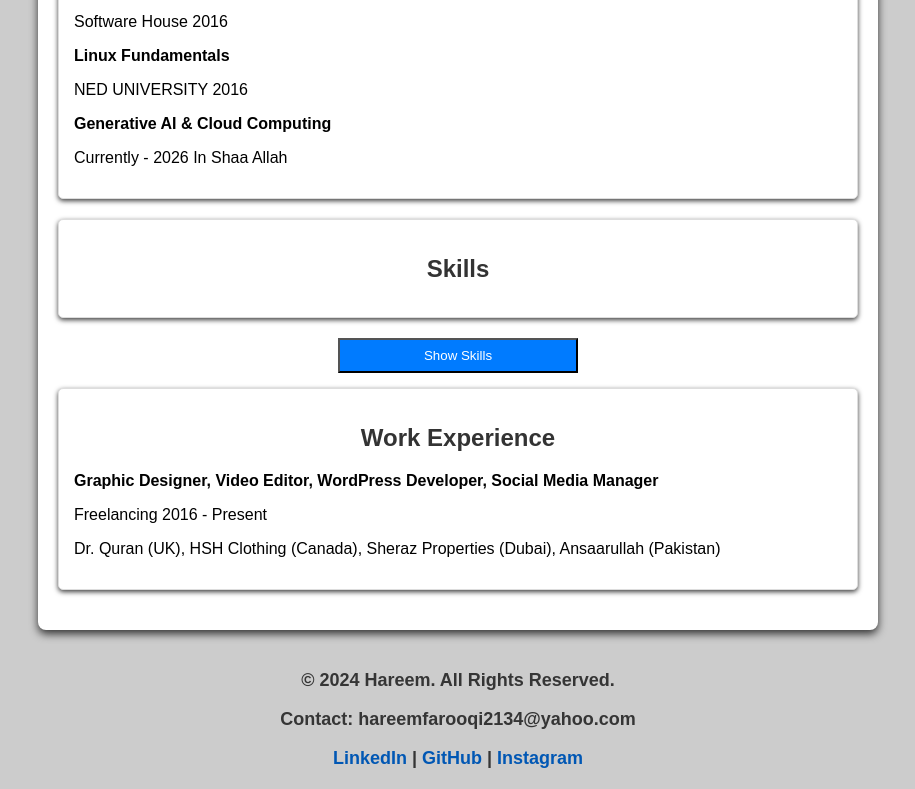
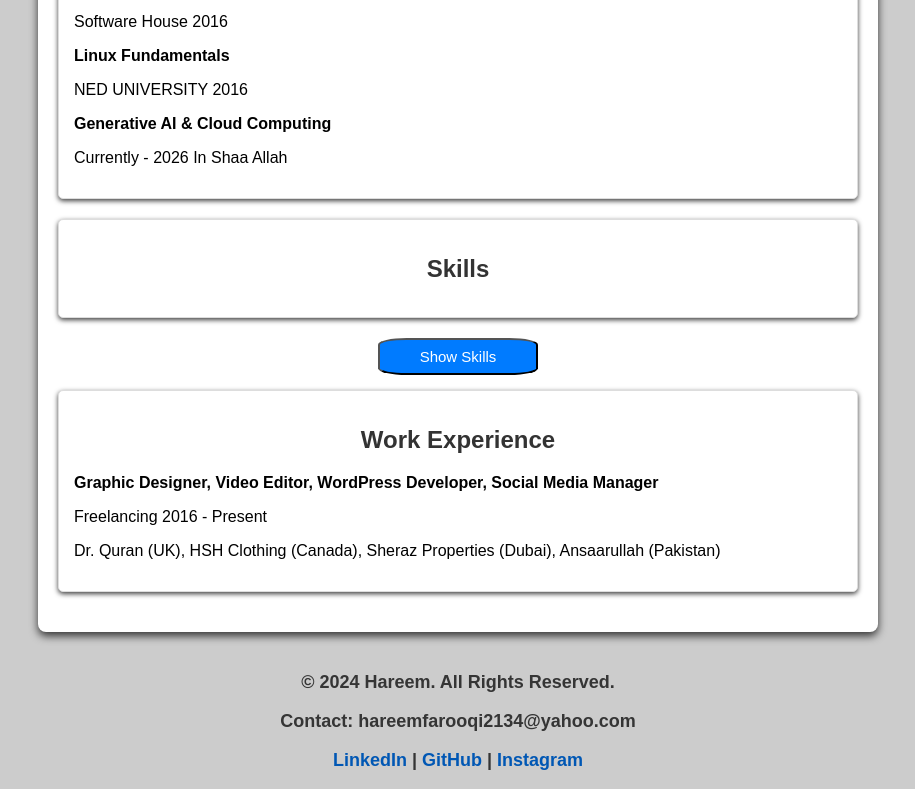
Before and after one commit to Hareem2134/Milestone1, a website: page index.html in a window 1280 px wide. Shown: the part 882-1671 px from the top of the page, without its empty margins (182-1097 px from the left). Drawn offline with Linux system fonts and the light colour scheme.

Commit message:
Button Styling

```diff
--- a/index.html
+++ b/index.html
@@ -199,9 +199,11 @@
     /* button for Skills */
     .toggle-btn {
       display: block;
-      width: 30%;
+      width: 20%;
       padding: 8px 0;
       margin: 15px auto;
+      border-radius: 18%;
+      font-size: 15px;
       text-align: center;
       background-color: #007bff;
       color: white;
```
